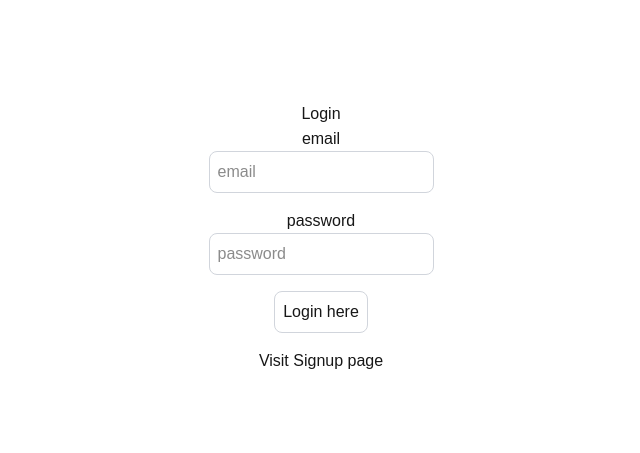
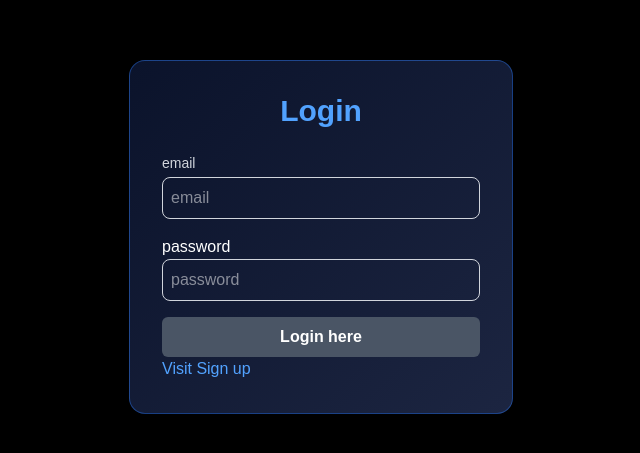
Before and after one commit to Shelarnitin/nextjs-login, a Next.js app: page /login in a window 1280 px wide. Shown: the part 163-616 px from the top of the page, without its empty margins (319-959 px from the left). Built offline with nearby package versions, Linux system fonts and the light colour scheme.

Commit message:
update tailwind css

```diff
--- a/src/app/login/page.tsx
+++ b/src/app/login/page.tsx
@@ -42,11 +42,12 @@ export default function LoginPage() {
     }, [user]);
 
     return (
-        <div className="flex flex-col items-center justify-center min-h-screen py-2">
-            <h1>{loading ? "Processing" : "Login"}</h1>
-            <hr />
-
-            <label htmlFor="email">email</label>
+        <div className="flex items-center justify-center min-h-screen bg-black text-white">
+            <div className="bg-gradient-to-br from-[#0b132b] to-[#1c2541] shadow-lg rounded-2xl p-8 w-96 border border-blue-500/40">
+            <h1 className="text-3xl font-bold text-blue-400 text-center mb-6">
+                {loading ? "Processing" : "Login"}</h1>
+            <div className="flex flex-col">
+            <label htmlFor="email" className="mb-1 text-sm text-gray-300">email</label>
             <input
             className="p-2 border border-gray-300 rounded-lg mb-4 focus:outline-none focus:border-gray-600"
             id="email"
@@ -66,10 +67,18 @@ export default function LoginPage() {
             />
             <button
             onClick={onLogin}
-            className="p-2 border border-gray-300 rounded-lg mb-4 focus:outline-none focus:border-gray-600"
+            className={`p-2 rounded-md transition duration-300 font-semibold ${
+              buttonDisabled
+                ? "bg-gray-600 cursor-not-allowed"
+                : "bg-blue-600 hover:bg-blue-700"
+            }`}
             >Login here</button>
-            <Link href="/signup">Visit Signup page</Link>
 
+            <Link href="/signup" className="text-blue-400 hover:underline">
+              Visit Sign up
+            </Link>
+            </div>
+            </div>
         </div>
     )
 }
```
